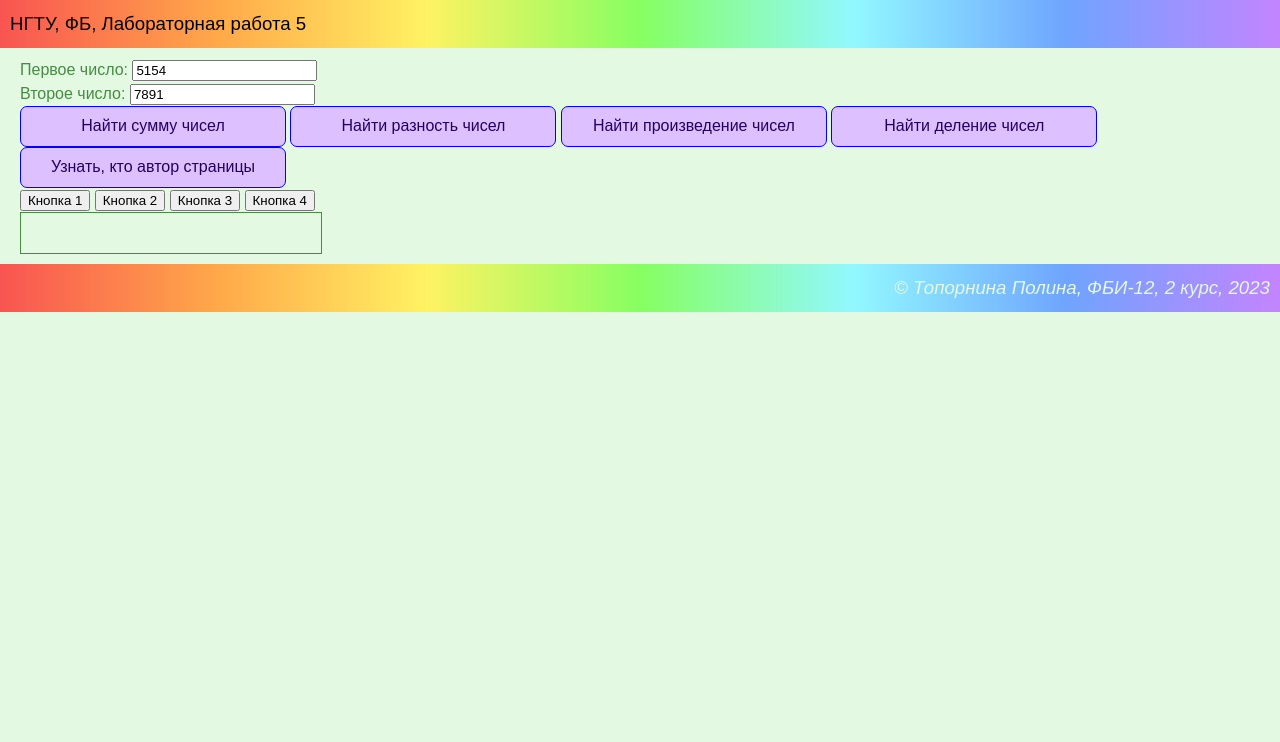
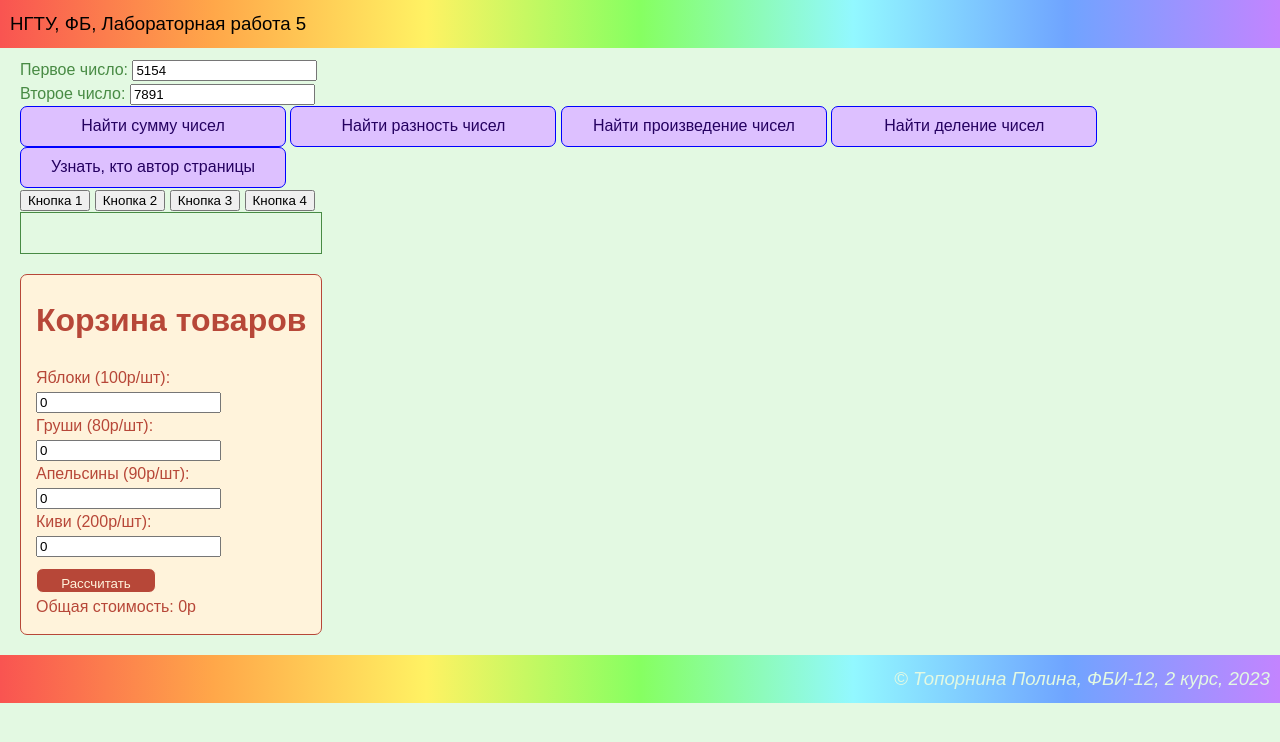
Before and after one commit to Web-toxic/web-programming-labsweb-programming-labs, a plain HTML site: page lab5.html in a window 1280 px wide. Drawn offline with Linux system fonts and the light colour scheme.

Commit message:
Корзина

```diff
--- a/lab5.html
+++ b/lab5.html
@@ -58,6 +58,23 @@
             output.style.textAlign = 'center';
             output.style.borderRadius = '10px';
         }
+
+        function showResult() {
+            let inputA = document.getElementById('Apples');
+            let inputB = document.getElementById('Pears');
+            let inputC = document.getElementById('Oranges');
+            let inputD = document.getElementById('Kiwi');
+
+            let a = parseInt(inputA.value); /*чтение_данных_из_поля_ввода.получение_значения*/
+            let b = parseInt(inputB.value);
+            let c = parseInt(inputC.value);
+            let d = parseInt(inputD.value);
+
+            let output = (a*100) + (b*80) + (c*90) + (d*200);
+            let showResultText = document.getElementById('showRes');
+            showResultText.innerHTML = `Общая стоимость: ${output} p`;
+        }
+
     </script>
     <style>
         .message {
@@ -74,11 +91,38 @@
             background-color: rgb(221, 192, 255);
         }
 
+        .shopping_cart {
+            cursor: pointer;
+            display: inline-block;
+            border: 1px solid; /* граница сплошная */
+            border-color: #B74738;;
+            border-radius: 7px; /* скругление уголков */
+            margin: 20px 10px 10px 0px;
+            padding: 0px 15px 15px 15px;
+            color: #B74738;
+            background-color: #FFF3DB;
+        }
+
+        .click {
+            cursor: pointer;
+            border: 1px solid; /* граница сплошная */
+            border-color: #FFF3DB;
+            border-radius: 7px; /* скругление уголков */
+            padding: 7px; /* внутренние отступы */
+            margin-top: 10px;
+            width: 120px; /* ширина */
+            height: 25px; /* высота */
+            text-align: center;
+            color: #FFF3DB;
+            background-color: #B74738;
+        }
+
         #output {
             border: 1px solid;
             width: 300px;
             height: 40px;
         }
+
     </style>
 </head>
 
@@ -105,6 +149,19 @@
         </div>
 
         <div id="output"></div>
+
+        <div class="shopping_cart">
+            <h1>Корзина товаров</h1>
+
+            <label>Яблоки (100р/шт): <br><input type="number" value="0" id="Apples"></label><br>
+            <label>Груши (80р/шт): <br><input type="number" value="0" id="Pears"></label><br>
+            <label>Апельсины (90р/шт): <br><input type="number" value="0" id="Oranges"></label><br>
+            <label>Киви (200р/шт): <br><input type="number" value="0" id="Kiwi"></label><br>
+
+            <input class="click" type="button" value="Рассчитать" onclick="showResult()">
+
+            <div id="showRes">Общая стоимость: 0p</div>
+        </div>
     </main>
 
     <footer onclick="showAuthor()">
```
